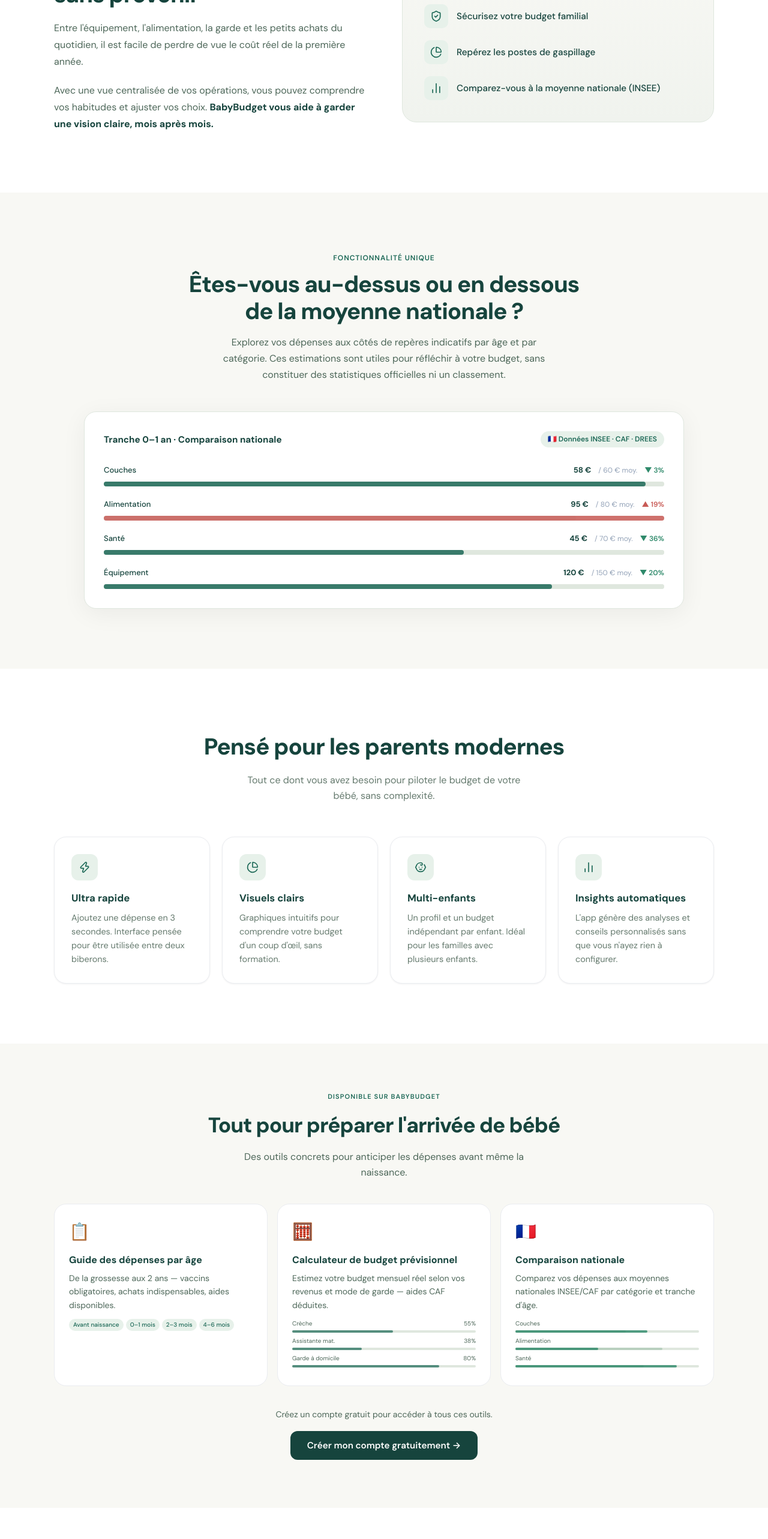
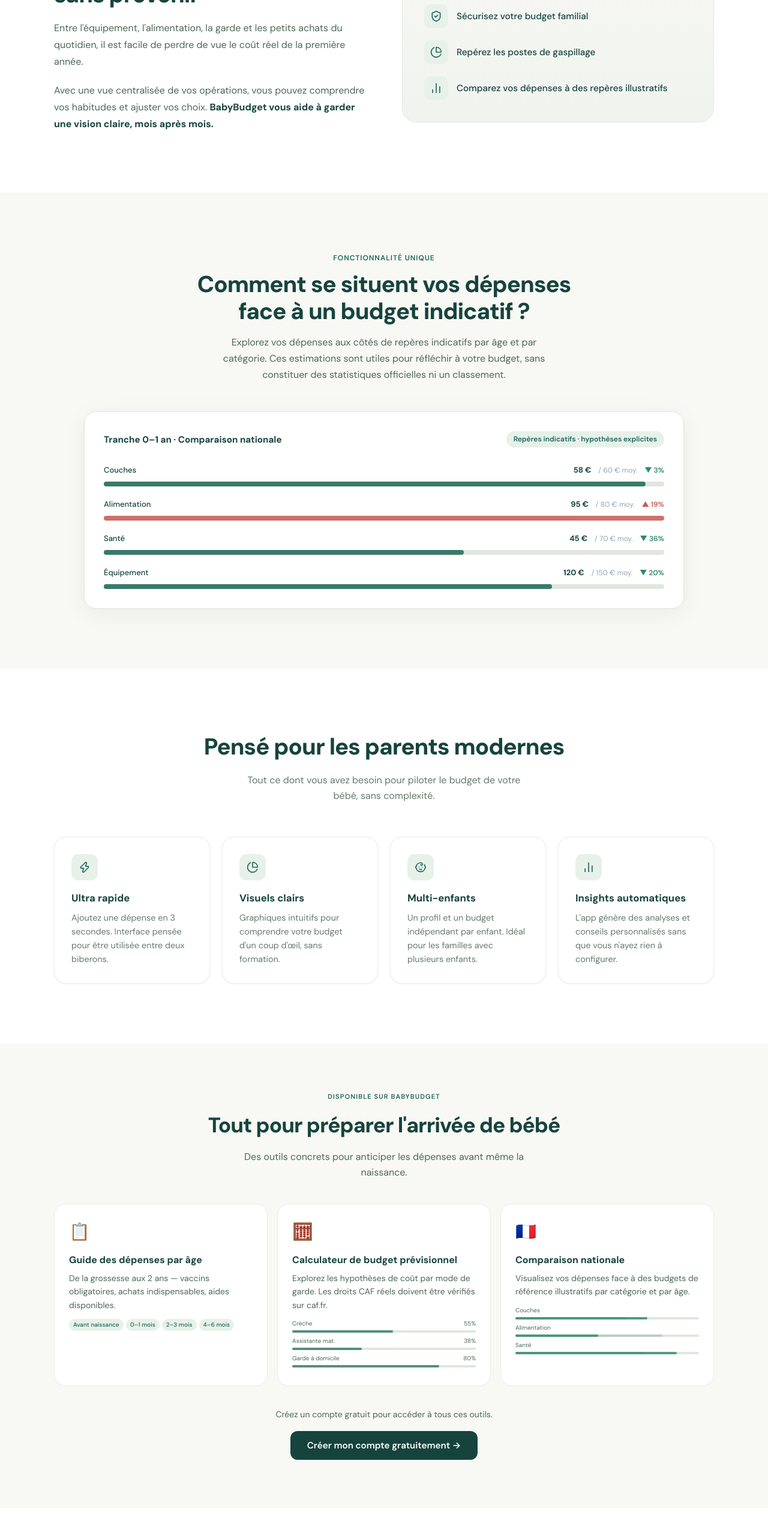
Before and after one commit to ambroiseguyot-del/stackblitz-starters-nzpd1ern, a Next.js app: page / in a window 1280 px wide. Shown: the part 1480-4046 px from the top of the page at 60% size. Built offline with nearby package versions, Linux system fonts and the light colour scheme; no server answers.

Commit message:
fix(copy): explain limits of financial benchmarks across landing page

```diff
--- a/app/page.tsx
+++ b/app/page.tsx
@@ -337,7 +337,7 @@ export default function LandingPage() {
               { icon: <TrendingDown size={20} color="#1C6856" />, text: 'Anticipez les pics de dépenses mensuel' },
               { icon: <ShieldCheck size={20} color="#1C6856" />, text: 'Sécurisez votre budget familial' },
               { icon: <PieChart size={20} color="#1C6856" />, text: 'Repérez les postes de gaspillage' },
-              { icon: <BarChart2 size={20} color="#1C6856" />, text: 'Comparez-vous à la moyenne nationale (INSEE)' },
+              { icon: <BarChart2 size={20} color="#1C6856" />, text: 'Comparez vos dépenses à des repères illustratifs' },
             ].map((item, i) => (
               <div key={i} style={{ display: 'flex', alignItems: 'center', gap: 14, marginBottom: i < 3 ? 20 : 0 }}>
                 <div style={{ width: 40, height: 40, borderRadius: 10, background: '#E7F1EA', display: 'flex', alignItems: 'center', justifyContent: 'center', flexShrink: 0 }}>
@@ -365,7 +365,7 @@ export default function LandingPage() {
           >
             <p style={{ fontSize: 12, fontWeight: 600, letterSpacing: '0.08em', textTransform: 'uppercase', color: '#1C6856', marginBottom: 12 }}>Fonctionnalité unique</p>
             <h2 style={{ fontSize: 'clamp(1.8rem, 3vw, 2.4rem)', fontWeight: 800, fontFamily: "'DM Sans', -apple-system, BlinkMacSystemFont, 'Segoe UI', sans-serif", letterSpacing: '-1px', lineHeight: 1.15, marginBottom: 16 }}>
-              Êtes-vous au-dessus ou en dessous<br />de la moyenne nationale ?
+              Comment se situent vos dépenses<br />face à un budget indicatif ?
             </h2>
             <p style={{ color: c.textMuted, fontSize: '1rem', maxWidth: 580, margin: '0 auto 48px', lineHeight: 1.7 }}>
               Explorez vos dépenses aux côtés de repères indicatifs par âge et par catégorie. Ces estimations sont utiles pour réfléchir à votre budget, sans constituer des statistiques officielles ni un classement.
@@ -386,7 +386,7 @@ export default function LandingPage() {
           >
             <div style={{ display: 'flex', justifyContent: 'space-between', alignItems: 'center', marginBottom: 28, flexWrap: 'wrap', gap: 12 }}>
               <p style={{ fontWeight: 700, color: c.text, margin: 0, fontSize: '0.95rem' }}>Tranche 0–1 an · Comparaison nationale</p>
-              <span style={{ background: '#E7F1EA', color: '#1C6856', fontSize: 12, fontWeight: 600, padding: '4px 12px', borderRadius: 99 }}>🇫🇷 Données INSEE · CAF · DREES</span>
+              <span style={{ background: '#E7F1EA', color: '#1C6856', fontSize: 12, fontWeight: 600, padding: '4px 12px', borderRadius: 99 }}>Repères indicatifs · hypothèses explicites</span>
             </div>
             {[
               { cat: 'Couches', vous: 58, nationale: 60 },
@@ -488,7 +488,7 @@ export default function LandingPage() {
               {
                 emoji: '🧮',
                 title: 'Calculateur de budget prévisionnel',
-                desc: "Estimez votre budget mensuel réel selon vos revenus et mode de garde — aides CAF déduites.",
+                desc: "Explorez les hypothèses de coût par mode de garde. Les droits CAF réels doivent être vérifiés sur caf.fr.",
                 color: '#1C6856',
                 preview: (
                   <div style={{ marginTop: 12 }}>
@@ -508,7 +508,7 @@ export default function LandingPage() {
               {
                 emoji: '🇫🇷',
                 title: 'Comparaison nationale',
-                desc: "Comparez vos dépenses aux moyennes nationales INSEE/CAF par catégorie et tranche d'âge.",
+                desc: "Visualisez vos dépenses face à des budgets de référence illustratifs par catégorie et par âge.",
                 color: '#2F8A6B',
                 preview: (
                   <div style={{ marginTop: 12 }}>
@@ -604,8 +604,8 @@ export default function LandingPage() {
           />
           <FAQItem
             textColor={c.text} textMuted={c.textMuted} borderColor={c.border}
-            q="D'où viennent les moyennes nationales ?"
-            a="Les données de comparaison sont issues de l'INSEE (enquête budget des familles 2023), de la CAF et de la DREES. Elles sont mises à jour annuellement et représentent les moyennes françaises par tranche d'âge."
+            q="D'où viennent les repères budgétaires ?"
+            a="Les montants de comparaison actuellement présentés sont des hypothèses illustratives par âge et catégorie, et non des moyennes officielles ou une distribution statistique de familles françaises."
             delay={0.15}
           />
           <FAQItem
```
